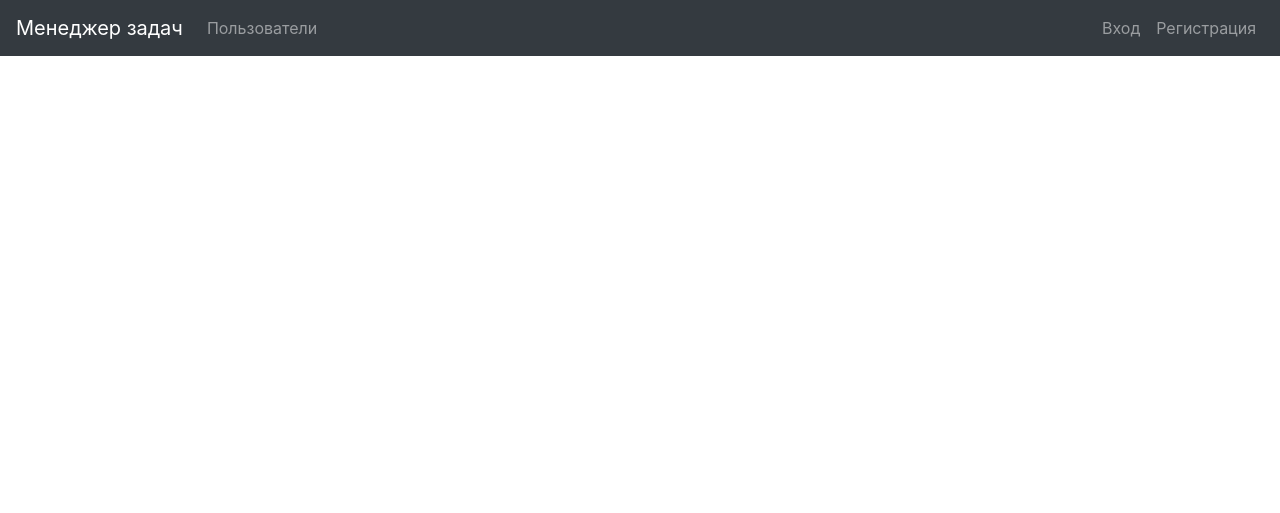
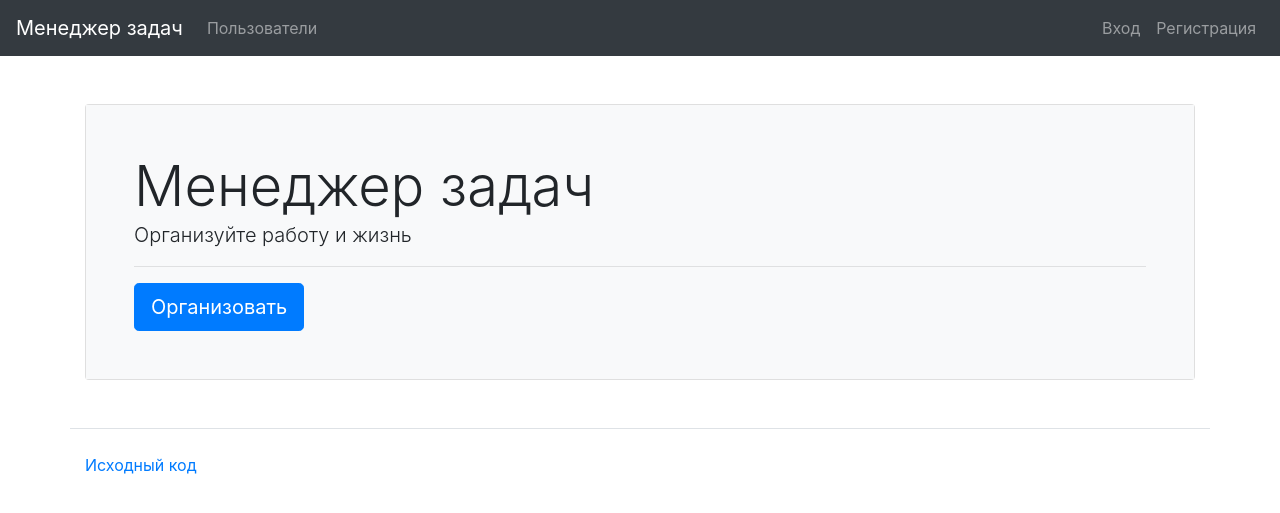
Before and after one commit to sudobooo/task_manager, a Django app: page / in a window 1280 px wide. Shown: the top 513 px of the page. Run offline with Django 4.2, Linux system fonts and the light colour scheme; some libraries are stand-ins or nearby versions.

Commit message:
Add main page

```diff
--- a/task_manager/templates/index.html
+++ b/task_manager/templates/index.html
@@ -62,5 +62,10 @@
         {% block content %}
         {% endblock %}
       </div>
+      <footer>
+      <div class="container my-5 pt-4 border-top">
+        <a target="_blank" href="https://github.com/sudobooo/python-project-lvl4">{% translate 'Исходный код' %}</a>
+      </div>
+    </footer>
    </body>
 </html>
--- /dev/null
+++ b/task_manager/templates/main.html
@@ -0,0 +1,14 @@
+{% extends 'index.html' %}
+{% load i18n %}
+
+{% block content %}
+<h1 class="my-4"></h1>
+<div class="card">
+  <div class="card-body p-5 bg-light">
+    <div class="display-4">{% trans 'Менеджер задач' %}</div>
+    <p class="lead">{% trans 'Организуйте работу и жизнь' %}</p>
+    <hr>
+    <a class="btn btn-primary btn-lg" href="{% url 'sign_up' %}">{% trans 'Организовать' %}</a>
+  </div>
+</div>
+{% endblock %}
--- a/task_manager/urls.py
+++ b/task_manager/urls.py
@@ -4,7 +4,7 @@ from django.views.generic import TemplateView
 from task_manager.users.views import SignIn, SignOut
 
 urlpatterns = [
-    path('', TemplateView.as_view(template_name='index.html'), name='main'),
+    path('', TemplateView.as_view(template_name='main.html'), name='main'),
     path('users/', include('task_manager.users.urls'), name='users'),
     path('statuses/', include('task_manager.statuses.urls'), name='statuses'),
     path('labels/', include('task_manager.labels.urls'), name='labels'),
```
Also changed, not shown: task_manager/locale/en/LC_MESSAGES/django.po, 1 other file.
